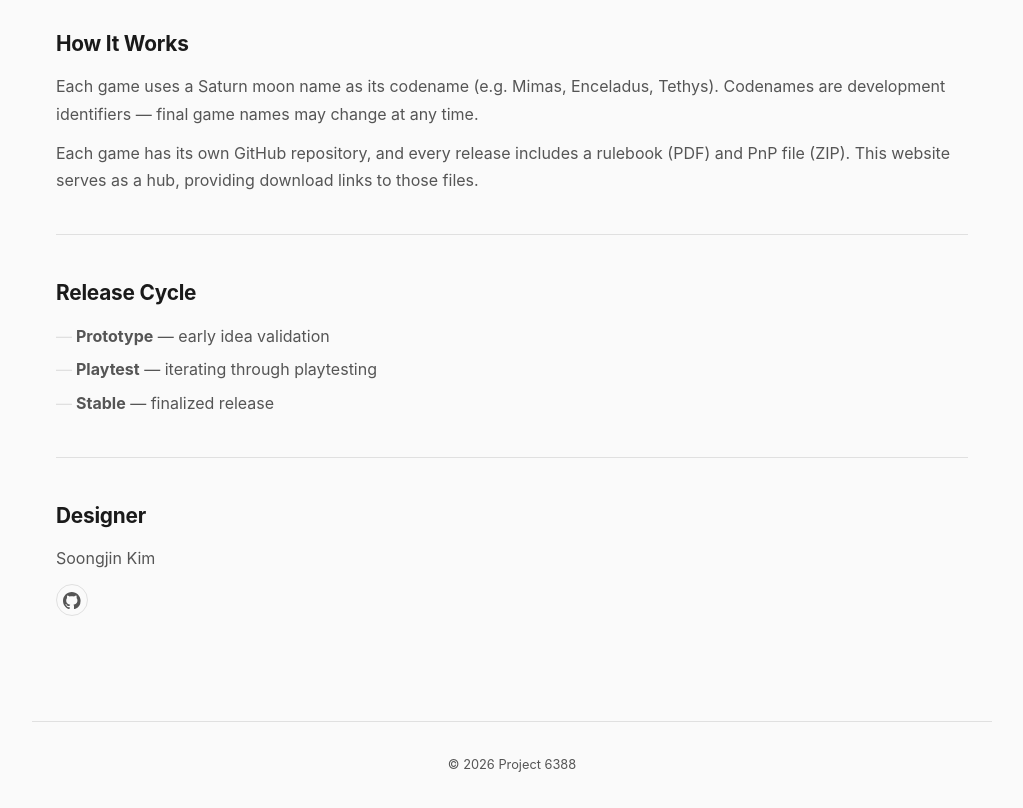
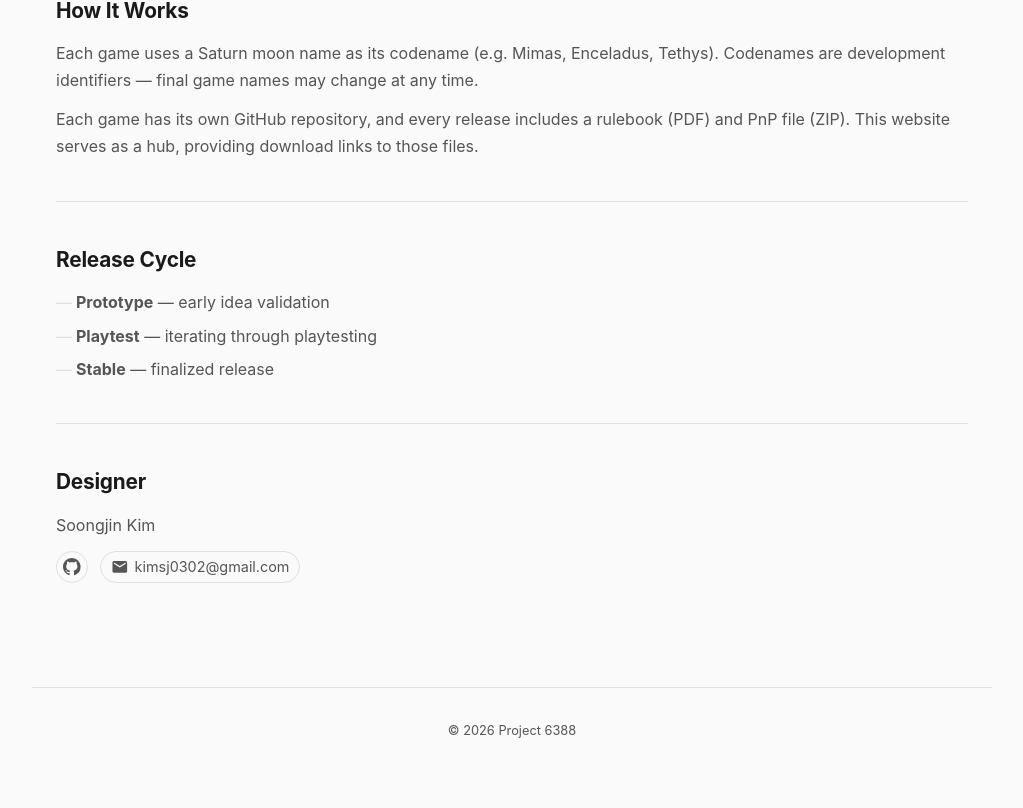
Before and after one commit to kimsj0302/project6388, a Next.js app: page /en in a window 1280 px wide. Shown: the part 748-1556 px from the top of the page, without its empty margins (128-1151 px from the left). After the commit the page ends 1522 px from the top, so only its background shows below. Built offline with nearby package versions, Linux system fonts and the light colour scheme.

Commit message:
update design priciples and add e-mail address

```diff
--- a/app/[locale]/page.tsx
+++ b/app/[locale]/page.tsx
@@ -78,7 +78,7 @@ export default async function AboutPage({
       <section className="about-section">
         <h2>{t.designer.heading}</h2>
         <p>{t.designer.name}</p>
-        <p>
+        <p className="about-designer-links">
           <a
             href="https://github.com/kimsj0302"
             target="_blank"
@@ -95,6 +95,21 @@ export default async function AboutPage({
               <path d="M12 0C5.37 0 0 5.37 0 12c0 5.31 3.435 9.795 8.205 11.385.6.105.825-.255.825-.57 0-.285-.015-1.23-.015-2.235-3.015.555-3.795-.735-4.035-1.41-.135-.345-.72-1.41-1.23-1.695-.42-.225-1.02-.78-.015-.795.945-.015 1.62.87 1.845 1.23 1.08 1.815 2.805 1.305 3.495.99.105-.78.42-1.305.765-1.605-2.67-.3-5.46-1.335-5.46-5.925 0-1.305.465-2.385 1.23-3.225-.12-.3-.54-1.53.12-3.18 0 0 1.005-.315 3.3 1.23.96-.27 1.98-.405 3-.405s2.04.135 3 .405c2.295-1.56 3.3-1.23 3.3-1.23.66 1.65.24 2.88.12 3.18.765.84 1.23 1.905 1.23 3.225 0 4.605-2.805 5.625-5.475 5.925.435.375.81 1.095.81 2.22 0 1.605-.015 2.895-.015 3.3 0 .315.225.69.825.57A12.02 12.02 0 0024 12c0-6.63-5.37-12-12-12z" />
             </svg>
           </a>
+          <a
+            href="mailto:kimsj0302@gmail.com"
+            className="about-designer-link about-designer-link-mail"
+            aria-label="Email: kimsj0302@gmail.com"
+          >
+            <svg
+              className="about-designer-icon"
+              viewBox="0 0 24 24"
+              fill="currentColor"
+              aria-hidden="true"
+            >
+              <path d="M20 4H4c-1.1 0-1.99.9-1.99 2L2 18c0 1.1.9 2 2 2h16c1.1 0 2-.9 2-2V6c0-1.1-.9-2-2-2zm0 4l-8 5-8-5V6l8 5 8-5v2z" />
+            </svg>
+            <span className="about-designer-email">kimsj0302@gmail.com</span>
+          </a>
         </p>
       </section>
     </>
--- a/app/globals.css
+++ b/app/globals.css
@@ -184,6 +184,13 @@ body {
   margin-bottom: 0.75rem;
 }
 
+.about-designer-links {
+  display: flex;
+  align-items: center;
+  gap: 0.75rem;
+  flex-wrap: wrap;
+}
+
 .about-designer-link {
   display: inline-flex;
   align-items: center;
@@ -194,6 +201,13 @@ body {
   border: 1px solid var(--color-border);
   text-decoration: none;
   transition: all 0.15s;
+}
+
+.about-designer-link-mail {
+  width: auto;
+  height: 2rem;
+  padding: 0 0.6rem;
+  gap: 0.4rem;
 }
 
 .about-designer-link:hover {
@@ -208,6 +222,15 @@ body {
 }
 
 .about-designer-link:hover .about-designer-icon {
+  color: #fff;
+}
+
+.about-designer-email {
+  font-size: 0.9rem;
+  color: var(--color-text-secondary);
+}
+
+.about-designer-link-mail:hover .about-designer-email {
   color: #fff;
 }
 
--- a/i18n/dictionaries/en.json
+++ b/i18n/dictionaries/en.json
@@ -19,7 +19,6 @@
       "items": [
         "No language elements — cards contain no text",
         "Most games use only standard 63×88 mm cards",
-        "Each game focuses on one novel mechanism experiment",
         "Minimal components, maximum depth"
       ]
     },
--- a/i18n/dictionaries/ko.json
+++ b/i18n/dictionaries/ko.json
@@ -19,7 +19,6 @@
       "items": [
         "언어 요소를 사용하지 않습니다 — 카드에 텍스트 없이 진행",
         "대부분의 게임은 63×88mm 표준 카드만으로 구성됩니다",
-        "각 게임은 하나의 참신한 메커니즘 실험에 집중합니다",
         "최소한의 구성품으로 최대한의 깊이를 추구합니다"
       ]
     },
```
Also changed, not shown: 1 other file (tests, documents, lock files or other folders).
